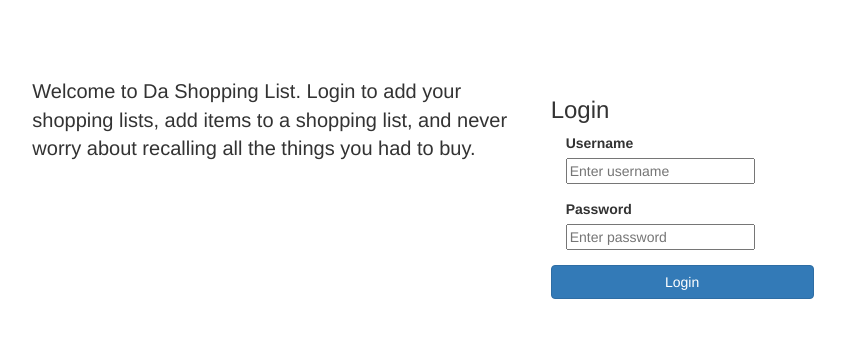
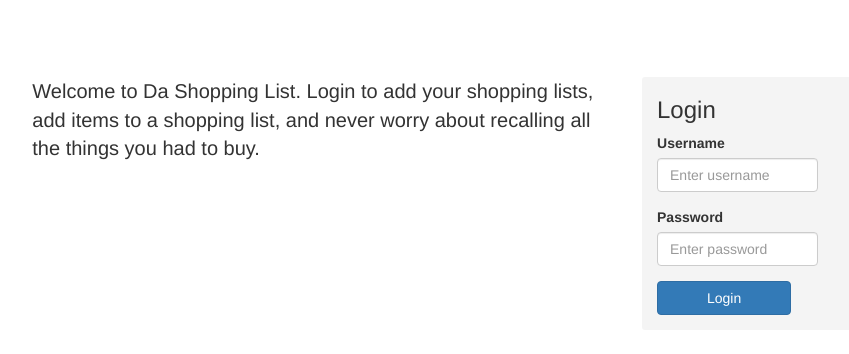
Before and after one commit to kennlebu/ShoppingListApp, a Flask app: page /login in a window 1280 px wide. Shown: the part 51-405 px from the top of the page, without its empty margins (193-1042 px from the left). Run offline with Flask 2, Linux system fonts and the light colour scheme; some libraries are stand-ins or nearby versions.

Commit message:
Modify UI
- Improves look of pages by modifying CSS

```diff
--- a/app/templates/login.html
+++ b/app/templates/login.html
@@ -1,25 +1,33 @@
 {% extends "base.html" %} {% block content %}
 
 <div class="row" style="margin-top:10%;">
-    <div class="col-lg-1">&nbsp;</div>
-    <div class="col-lg-10 red-border">
-        <div class="col-md-6 visitor-message">
+    <div class="col-md-1">&nbsp;</div>
+    <div class="col-md-10">
+        <div class="col-md-7 visitor-message">
             <p>Welcome to <span class="app-name">Da Shopping List</span>. Login to add your shopping lists, add items to a shopping list, and never worry about recalling all the things you had to buy.</p>
         </div>
-        <div class="block col-md-4">
+        <div class="block col-md-3" style="margin-left:20px;border-radius:3px;background-color:rgba(240, 240, 240, 0.7);">
             <div class="block-header">
                 <h3 class="block-title">Login</h3>
                 {% if error_msg %}
                 <p class="error_msg">{{ error_msg }}</p>
                 {% endif %}
             </div>
-            <div class="block-content">
+            <div class="form-horizontal push-10-t block-content">
                 <form method="post" action="/login">
-                    <div class="form-group col-md-10"><label for="username">Username</label><input type="text" id="username" name="username" placeholder="Enter username" /></div>
-                    <div class="form-group col-md-10"><label for="password">Password</label><input type="password" id="password" name="password" placeholder="Enter password" />
-                    </div><input class="btn btn-primary col-xs-10" name="login" id="login" type="submit" value="Login" /></div>
-            </form>
+                    <div class="form-group col-md-10">
+                        <label for="username">Username</label>
+                        <input class="form-control" type="text" id="username" name="username" placeholder="Enter username" />
+                    </div>
+                    <div class="form-group col-md-10">
+                        <label for="password">Password</label>
+                        <input class="form-control" type="password" id="password" name="password" placeholder="Enter password" />
+                    </div>
+                    <div class="form-group col-md-10">
+                        <input class="btn btn-primary col-xs-10" name="login" id="login" type="submit" value="Login" />
+                    </div>
+                </form>
+            </div>
         </div>
     </div>
-</div>
-{% endblock %}
+    {% endblock %}
```
Also changed, not shown: app/templates/signup.html (+5 -5 lines).
